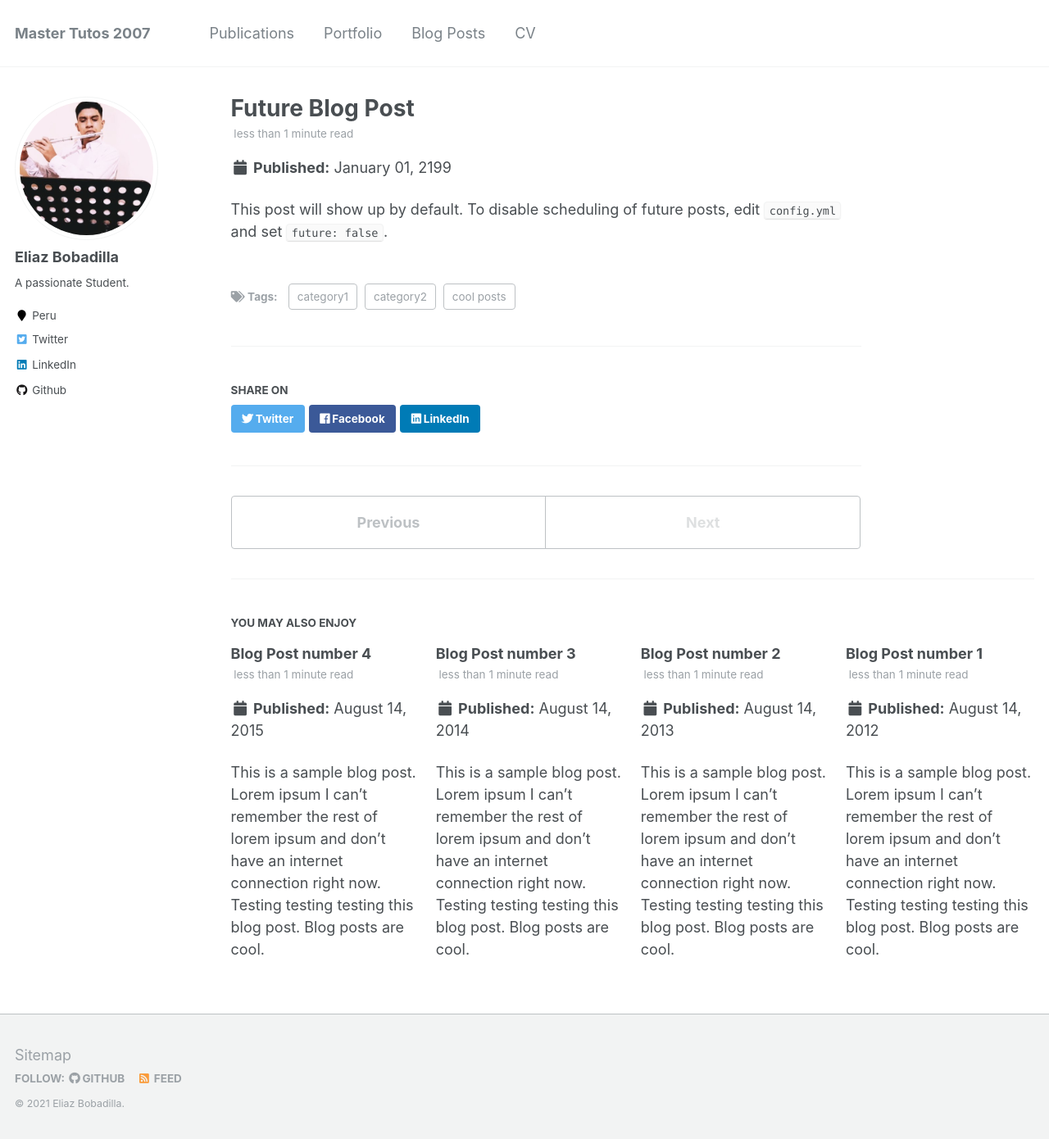
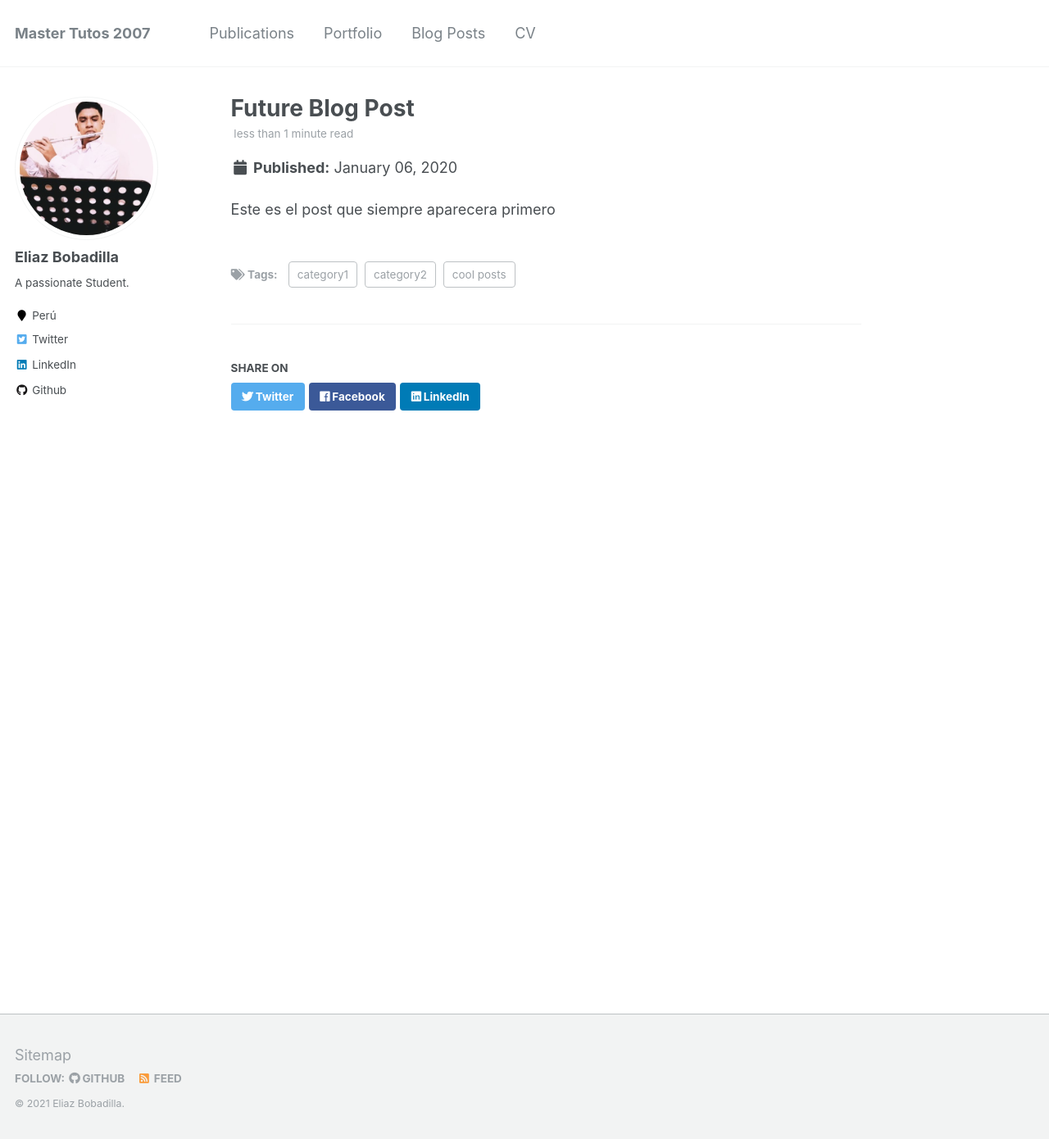
Before and after one commit to anonimato404/UltiRequiem.github.io-V1, a Jekyll site: the page built from _posts/2199-01-01-future-post.md, in a window 1280 px wide and 1393 px high. Shown: the top 1390 px of the window at 82% size. Built offline with Jekyll 4.4.1, drawn with Linux system fonts in a browser that asks for light colours.

Commit message:
Blog Posts

```diff
--- a/_config.yml
+++ b/_config.yml
@@ -83,7 +83,7 @@ author:
   name             : "Eliaz Bobadilla"
   avatar           : "profile.png"
   bio              : "A passionate Student."
-  location         : "Peru"
+  location         : "Perú"
   employer         :
   pubmed           : #"https://www.ncbi.nlm.nih.gov/pubmed/?term=john+snow"
   googlescholar    : #"http://yourfullgooglescholarurl.com"
@@ -255,7 +255,7 @@ sass:
 permalink: /:categories/:title/
 # paginate: 5 # amount of posts to show
 # paginate_path: /page:num/
-timezone: America/Los_Angeles # http://en.wikipedia.org/wiki/List_of_tz_database_time_zones
+timezone: America/Lima # http://en.wikipedia.org/wiki/List_of_tz_database_time_zones
 
 
 # Plugins
--- a/_posts/2012-08-14-blog-post-1.md
+++ /dev/null
@@ -1,20 +0,0 @@
----
-title: 'Blog Post number 1'
-date: 2012-08-14
-permalink: /posts/2012/08/blog-post-1/
-tags:
-  - cool posts
-  - category1
-  - category2
----
-
-This is a sample blog post. Lorem ipsum I can't remember the rest of lorem ipsum and don't have an internet connection right now. Testing testing testing this blog post. Blog posts are cool.
-
-Headings are cool
-======
-
-You can have many headings
-======
-
-Aren't headings cool?
-------
--- a/_posts/2013-08-14-blog-post-2.md
+++ /dev/null
@@ -1,20 +0,0 @@
----
-title: 'Blog Post number 2'
-date: 2013-08-14
-permalink: /posts/2013/08/blog-post-2/
-tags:
-  - cool posts
-  - category1
-  - category2
----
-
-This is a sample blog post. Lorem ipsum I can't remember the rest of lorem ipsum and don't have an internet connection right now. Testing testing testing this blog post. Blog posts are cool.
-
-Headings are cool
-======
-
-You can have many headings
-======
-
-Aren't headings cool?
-------
--- a/_posts/2014-08-14-blog-post-3.md
+++ /dev/null
@@ -1,20 +0,0 @@
----
-title: 'Blog Post number 3'
-date: 2014-08-14
-permalink: /posts/2014/08/blog-post-3/
-tags:
-  - cool posts
-  - category1
-  - category2
----
-
-This is a sample blog post. Lorem ipsum I can't remember the rest of lorem ipsum and don't have an internet connection right now. Testing testing testing this blog post. Blog posts are cool.
-
-Headings are cool
-======
-
-You can have many headings
-======
-
-Aren't headings cool?
-------
--- a/_posts/2199-01-01-future-post.md
+++ b/_posts/2199-01-01-future-post.md
@@ -1,11 +1,11 @@
 ---
 title: 'Future Blog Post'
-date: 2199-01-01
-permalink: /posts/2012/08/blog-post-4/
+date: 06-01-2020
+permalink: /posts/default
 tags:
   - cool posts
   - category1
   - category2
 ---
 
-This post will show up by default. To disable scheduling of future posts, edit `config.yml` and set `future: false`.
+Este es el post que siempre aparecera primero
```
Also changed, not shown: _posts/2015-08-14-blog-post-4.md (deleted, +0 -20 lines), _posts/second.md (added, +11 -0 lines), _publications/2009-10-01-paper-title-number-1.md (deleted, +0 -15 lines), _publications/2010-10-01-paper-title-number-2.md (deleted, +0 -15 lines), _publications/2015-10-01-paper-title-number-3.md (deleted, +0 -15 lines).
